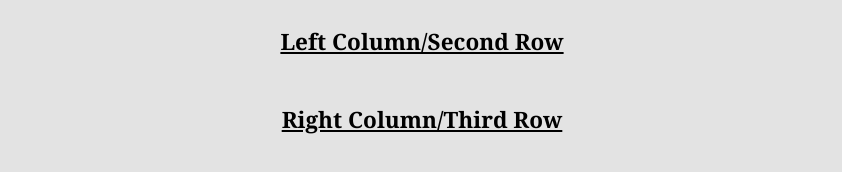
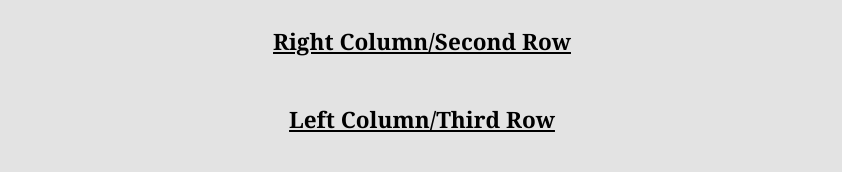
Before and after one commit to IsaacOldwood/marketinn, a plain HTML site: page index.html in a window 1280 px wide. Shown: the part 356-528 px from the top of the page, without its empty margins (218-1060 px from the left). Drawn offline with Linux system fonts and the light colour scheme.

Commit message:
Initial commit

```diff
--- a/css/main.css
+++ b/css/main.css
@@ -45,8 +45,13 @@ p {
         padding: 5px;
     }
 
-    .column {
+    .right-column {
         order: 2;
         padding: 5px;
     }
+
+    .left-column {
+        order: 3;
+        padding: 5px;
+    }
 }
--- a/index.html
+++ b/index.html
@@ -1,31 +1,22 @@
 <!DOCTYPE html>
 <html>
 	<head>
-		<!-- Global site tag (gtag.js) - Google Analytics -->
-		<script async src="https://www.googletagmanager.com/gtag/js?id=G-302P2BMSJH"></script>
-		<script>
-		  window.dataLayer = window.dataLayer || [];
-		  function gtag(){dataLayer.push(arguments);}
-		  gtag('js', new Date());
-
-		  gtag('config', 'G-302P2BMSJH');
-		</script>
-		<title>Site In Progress</title>
+		<title>Site In Progress | Market Inn</title>
 		<!-- link to main stylesheet -->
 		<link rel="stylesheet" type="text/css" href="css/main.css">
 		<!-- link to icon -->
 		<link rel="shortcut icon" type="image/x-icon" href="favicon.ico">
 		<!--META TAGS-->
-		<meta name = "keywords" content = "Local, Small Buisness, Huntingdon, Website" />
-        <meta name = "description" content = "A site to show it's in progress" />
-        <meta name = "revised" content = "IsaacOldwood, 26/12/2020" />
+		<meta name = "keywords" content = "Local, Small Buisness, Huntingdon, Website, Pub, Food, Drink" />
+        <meta name = "description" content = "Market Inn Pub Huntingdon" />
+        <meta name = "revised" content = "IsaacOldwood, 28/12/2020" />
 		<meta name = "author" content = "Isaac Oldwood" />
 	</head>
 	<body>
 		<div class="centering-container row">
-			<div class="column">
+			<div class="column left-column">
 				<div class="centering-container">
-					<h2><u>Left Column/Second Row</u></h2>
+					<h2><u>Left Column/Third Row</u></h2>
 				</div>
 			</div>
 			<div class="center-column">
@@ -38,11 +29,11 @@
 				</div>
 				<div class="centering-container">
 					<a href="https://isaacoldwood.github.io/"><img src="about-me-image-black(1500x375).png" class="about-me-image-black" id="about-me-image-black"></a>
-				  </div>
+				</div>
 			</div>
-			<div class="column">
+			<div class="column right-column">
 				<div class="centering-container">
-					<h2><u>Right Column/Third Row</u></h2>
+					<h2><u>Right Column/Second Row</u></h2>
 				</div>
 			</div>
 		</div>
```
Also changed, not shown: 1 other file.
